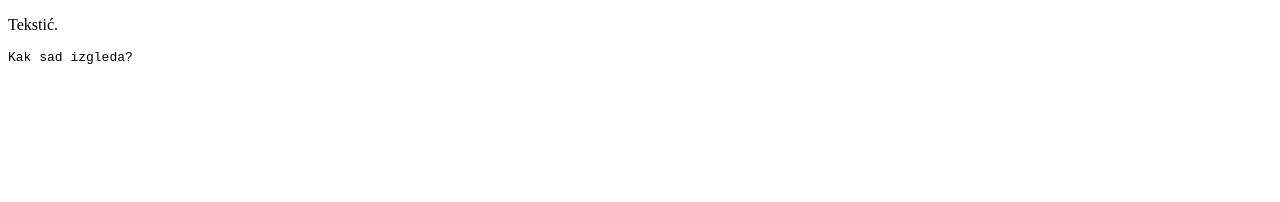
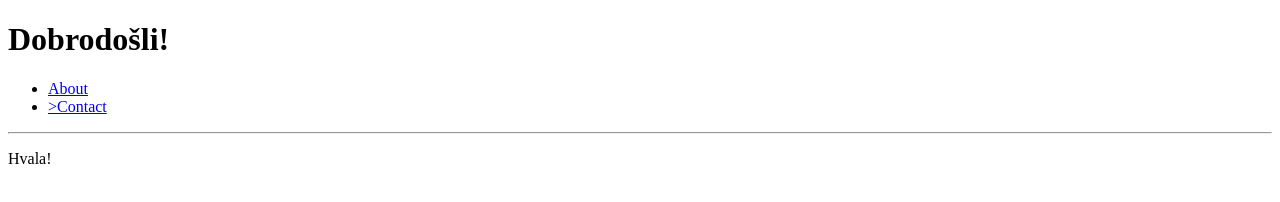
Before and after one commit to jtustanic/algebra.vjezba.html.1, a plain HTML site: page index.html in a window 1280 px wide. Drawn offline with Linux system fonts and the light colour scheme.

Commit message:
added a few things.

```diff
--- a/index.html
+++ b/index.html
@@ -4,12 +4,22 @@
     <meta charset="UTF-8">
     <meta http-equiv="X-UA-Compatible" content="IE=edge">
     <meta name="viewport" content="width=device-width, initial-scale=1.0">
-    <title>Dokumentić</title>
+    <title>Firmica moja</title>
 </head>
 <body>
+ <header>
+    <h1>Dobrodošli!</h1>
+</header>
 
-   <p>Tekstić.</p>
-   <pre>Kak sad izgleda?</pre>
+<ul>
+    <li><a href="./Folder1/about.html">About</a></li>
+    <li><a href="./Folder1/about.html">>Contact</a></li>
+  </ul>
+<hr>
+  <footer>
+    <p>Hvala!</p>
+  </footer>
+
 
 </body>
 </html>
```
Also changed, not shown: Folder1/about.html (added), Folder1/contact.html (added).
